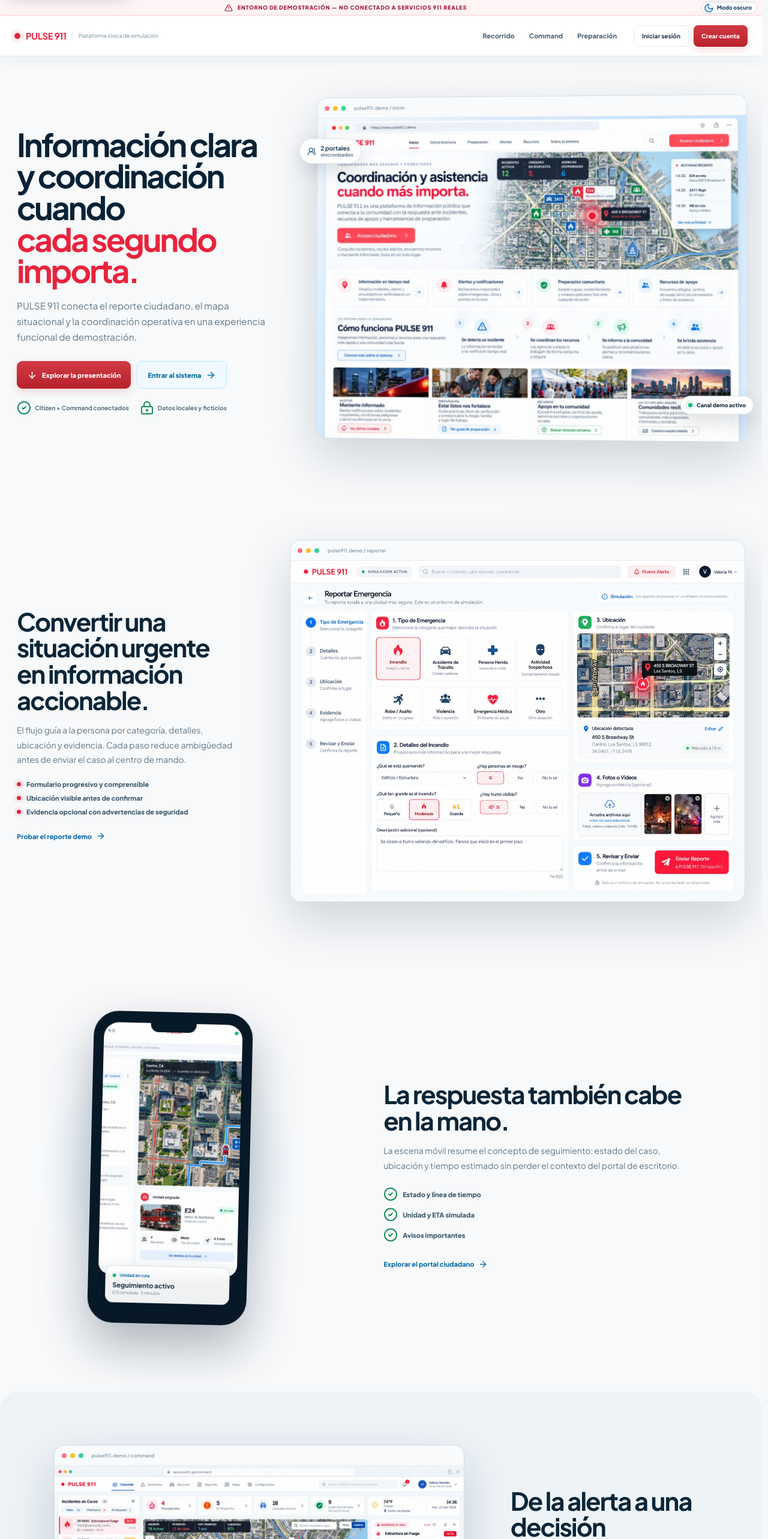
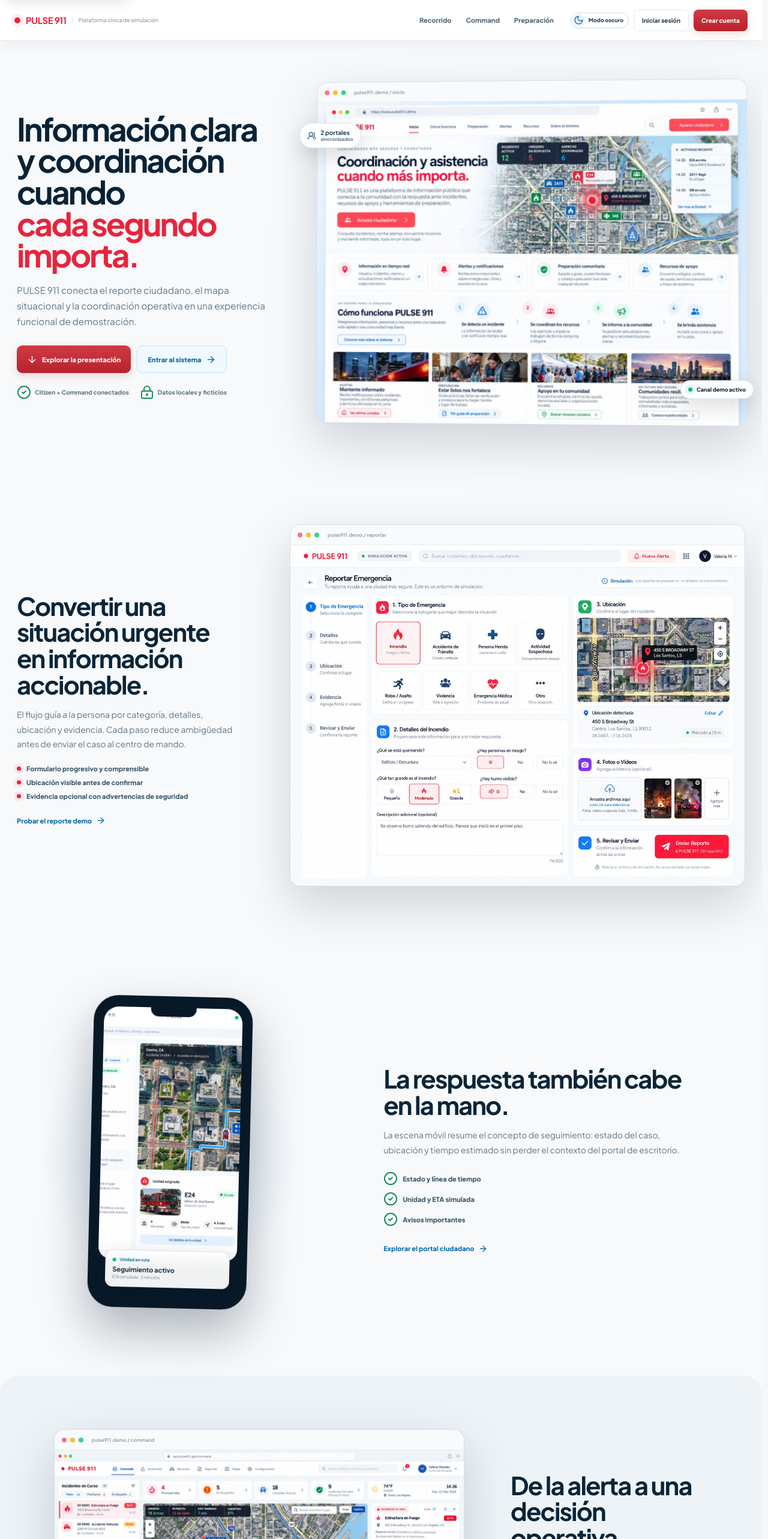
Before and after one commit to kendallfwd-lab/PULSE-911, a React (Vite) app: page / in a window 1280 px wide. Shown: the top 2566 px of the page at 60% size. Built offline with nearby package versions, Linux system fonts and the light colour scheme.

Commit message:
fix: quitar aviso superior del navbar

```diff
--- a/src/components/Common.jsx
+++ b/src/components/Common.jsx
@@ -6,7 +6,7 @@
 }
 
 export function SimulationBanner({ dark = false }) {
-  return <div className={`simulation-banner ${dark ? 'dark' : ''}`}><span className="simulation-banner-message"><AlertTriangle size={14} /> ENTORNO DE DEMOSTRACIÓN — NO CONECTADO A SERVICIOS 911 REALES</span><ThemeToggle compact /></div>
+  return <div className={`simulation-banner ${dark ? 'dark' : ''}`}><ThemeToggle compact /></div>
 }
 
 export function PageLoader() {
--- a/src/components/Layouts.jsx
+++ b/src/components/Layouts.jsx
@@ -45,7 +45,6 @@
   const {status:locationStatus,start:startLocation,stop:stopLocation,isActive:locationActive}=useLiveLocation()
   const submit=(e)=>{e.preventDefault();navigate(`/app/incidents${search.trim()?`?q=${encodeURIComponent(search.trim())}`:''}`)}
   return <div className="citizen-shell civic-shell">
-    <SimulationBanner />
     <header className="civic-topbar">
       <div className="civic-topbar-inner">
         <NavLink to="/app" className="civic-wordmark"><i/><strong>PULSE 911</strong><span>CANAL METROPOLITANO ACTIVO</span></NavLink>
--- a/src/pages/LandingPage.css
+++ b/src/pages/LandingPage.css
@@ -20,7 +20,7 @@
 }
 .landing-v7-header{
   position:sticky;
-  top:26px;
+  top:0;
   z-index:99;
   width:100%;
   min-width:0;
@@ -42,7 +42,7 @@
 .landing-v7-header nav a{position:relative;color:#536b7a;font-size:11px;font-weight:750}
 .landing-v7-header nav a:after{content:"";position:absolute;left:0;right:100%;bottom:-8px;height:2px;background:var(--landing-red);transition:right .2s ease}
 .landing-v7-header nav a:hover:after{right:0}
-.landing-v7-actions{display:flex;gap:8px}
+.landing-v7-actions{display:flex;align-items:center;gap:8px}
 .landing-v7-actions .btn{padding:9px 13px;font-size:10px;border-radius:8px}
 
 .landing-v7-hero{
@@ -149,7 +149,7 @@
   .landing-learning-grid{grid-template-columns:1fr 1fr}.landing-learning-card:last-child{grid-column:span 2;max-width:calc(50% - 9px);width:100%;justify-self:center}
 }
 @media(max-width:620px){
-  .landing-v7-header{height:60px;top:26px;padding:0 13px}.landing-v7-brand strong{font-size:13px}.landing-v7-actions .btn{padding:8px 10px}.landing-v7-actions .ghost{display:none}
+  .landing-v7-header{height:60px;top:0;padding:0 13px}.landing-v7-brand strong{font-size:13px}.landing-v7-actions .btn{padding:8px 10px}.landing-v7-actions .ghost{display:none}
   .landing-v7-hero{min-height:auto;padding:48px 16px 58px}.landing-hero-copy h1{font-size:39px}.landing-hero-copy>p{font-size:14px}.landing-hero-actions{display:grid}.landing-hero-actions .btn{width:100%}.landing-trust-row{display:grid;gap:8px}
   .landing-hero-browser{transform:none}.landing-stage-chip{display:none}.landing-browser-frame{border-radius:12px}.landing-browser-screen{aspect-ratio:4/3}.landing-browser-bar{height:28px}
   .landing-story-section{padding:68px 16px;gap:30px}.landing-story-copy h2,.landing-phone-copy h2,.landing-command-copy h2,.landing-section-heading h2,.landing-final-cta h2{font-size:32px}
--- a/src/pages/LandingPage.jsx
+++ b/src/pages/LandingPage.jsx
@@ -3,7 +3,7 @@
 import { motion, useReducedMotion, useScroll, useTransform } from 'framer-motion'
 import { ArrowDown, ArrowRight, CheckCircle2, HeartHandshake, LockKeyhole, ShieldCheck, Siren, UsersRound } from 'lucide-react'
 import { Brand } from '../components/Brand'
-import { SimulationBanner } from '../components/Common'
+import { ThemeToggle } from '../components/ThemeToggle'
 import './LandingPage.css'
 
 const ease = [0.22, 1, 0.36, 1]
@@ -67,11 +67,10 @@
   const heroImageScale = useTransform(scrollYProgress, [0, 1], [1, 0.965])
 
   return <div className="pulse-landing-v7">
-    <SimulationBanner/>
     <header className="landing-v7-header">
       <Link to="/" className="landing-v7-brand" aria-label="PULSE 911, inicio"><i/><strong>PULSE 911</strong><span>Plataforma cívica de simulación</span></Link>
       <nav aria-label="Navegación de la presentación"><a href="#recorrido">Recorrido</a><a href="#command">Command</a><a href="#preparacion">Preparación</a></nav>
-      <div className="landing-v7-actions"><Link className="btn ghost" to="/login">Iniciar sesión</Link><Link className="btn emergency" to="/register">Crear cuenta</Link></div>
+      <div className="landing-v7-actions"><ThemeToggle compact/><Link className="btn ghost" to="/login">Iniciar sesión</Link><Link className="btn emergency" to="/register">Crear cuenta</Link></div>
     </header>
 
     <main>
--- a/src/pages/OnboardingPage.jsx
+++ b/src/pages/OnboardingPage.jsx
@@ -2,7 +2,7 @@
 import { useNavigate } from 'react-router-dom'
 import { HeartPulse, MapPin, UserRound, UsersRound } from 'lucide-react'
 import { usePulse } from '../context/PulseContext'
-import { SimulationBanner } from '../components/Common'
+import { ThemeToggle } from '../components/ThemeToggle'
 import { Brand } from '../components/Brand'
 import { CostaRicaLocationFields } from '../components/CostaRicaLocationFields'
 import { TaxpayerLookupField } from '../components/TaxpayerLookupField'
@@ -57,10 +57,9 @@
 
   return (
     <div className="onboarding">
-      <SimulationBanner />
       <header>
         <Brand />
-        <span>Paso {step} de 3</span>
+        <div className="onboarding-header-actions"><span>Paso {step} de 3</span><ThemeToggle compact /></div>
       </header>
       <main>
         <div className="onboard-side">
--- a/src/theme.css
+++ b/src/theme.css
@@ -101,6 +101,58 @@
 .theme-toggle-compact .theme-toggle-icon {
   width: 20px;
   height: 20px;
+}
+
+/* Keep the theme control while removing the former demonstration strip. */
+.command-workspace-v2 > .simulation-banner {
+  display: none !important;
+}
+
+.auth-page {
+  position: relative;
+}
+
+.auth-page > .simulation-banner {
+  position: absolute;
+  top: 18px;
+  right: 20px;
+  z-index: 10;
+  width: auto;
+  height: auto;
+  min-height: 0;
+  padding: 0;
+  border: 0;
+  background: transparent;
+}
+
+.auth-page > .simulation-banner > .theme-toggle {
+  position: static;
+  height: auto;
+  min-height: 26px;
+  transform: none;
+}
+
+.auth-page > .simulation-banner > .theme-toggle:hover {
+  transform: translateY(-1px);
+}
+
+.auth-wrap {
+  min-height: 100vh;
+}
+
+.onboarding-header-actions {
+  display: flex;
+  align-items: center;
+  gap: 14px;
+}
+
+.onboarding-header-actions > span {
+  color: #667987;
+  font-weight: 800;
+}
+
+html[data-theme='dark'] .onboarding-header-actions > span {
+  color: #dbe5ec;
 }
 
 .simulation-banner {
```
